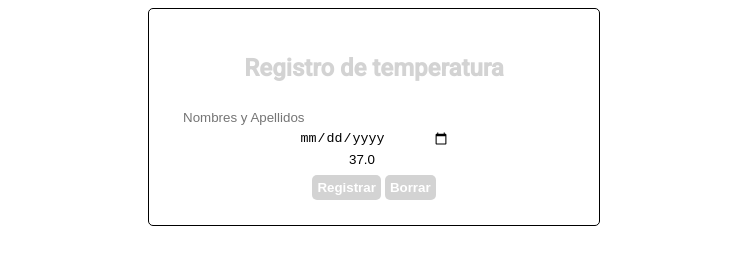
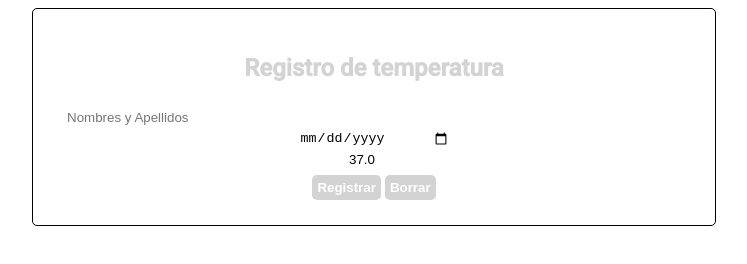
Before and after one commit to cinicDiver/TempRecordApp, a plain HTML site: page index.html in a window 1280 px wide. Shown: the whole page, without its empty margins (266-1013 px from the left). Drawn offline with Linux system fonts and the light colour scheme.

Commit message:
Styling details.

```diff
--- a/styling/main.css
+++ b/styling/main.css
@@ -25,7 +25,7 @@ input{
 
 #loginDiv{
     margin: 0 auto;
-    width:400px;
+    width: 50%;
     border: 1px solid black;
     border-radius: 5px;
     background: white;
@@ -45,7 +45,7 @@ input{
 }
 
 #divBtn{
-    width:200px;
+    width:100%;
     margin: 0 auto;
     text-align: center;
 
```
